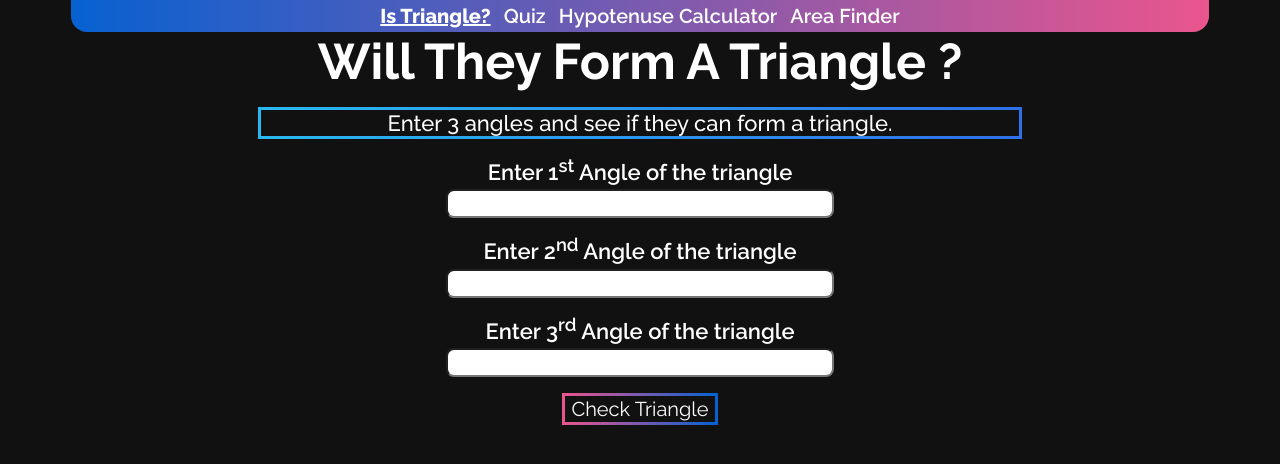
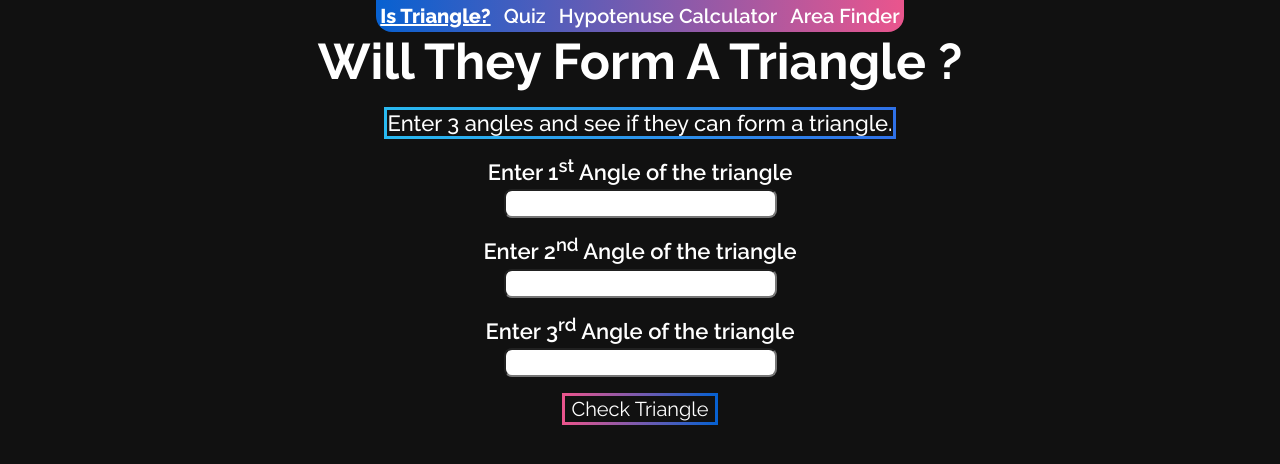
Before and after one commit to Aaditya2609/FunWithTriangles, a plain HTML site: page index.html in a window 1280 px wide. Drawn offline with Linux system fonts and the light colour scheme.

Commit message:
Update styles.css

```diff
--- a/styles.css
+++ b/styles.css
@@ -39,7 +39,7 @@ input
   margin-top: 0.25rem;
   text-align: center;
   font-size: 20px;
-  width: 30%;
+  max-width: fit-content;
   border-radius: 0.5rem;
 }
 .radio
@@ -67,7 +67,7 @@ nav
   text-align:center;
  background:linear-gradient(to right,var(--flickr-blue),var(--french-rose));
  margin:auto;
- max-width: 90%;
+max-width: fit-content;
  height: 30%;
  font-size: 20px;
  border-bottom-right-radius: 1rem;
@@ -101,7 +101,7 @@ button {
 }
 .description
 {
-  width:60%;
+  width:fit-content;
   margin: 1rem auto 0;
   border: 3px solid;
   font-weight: 500;
```
